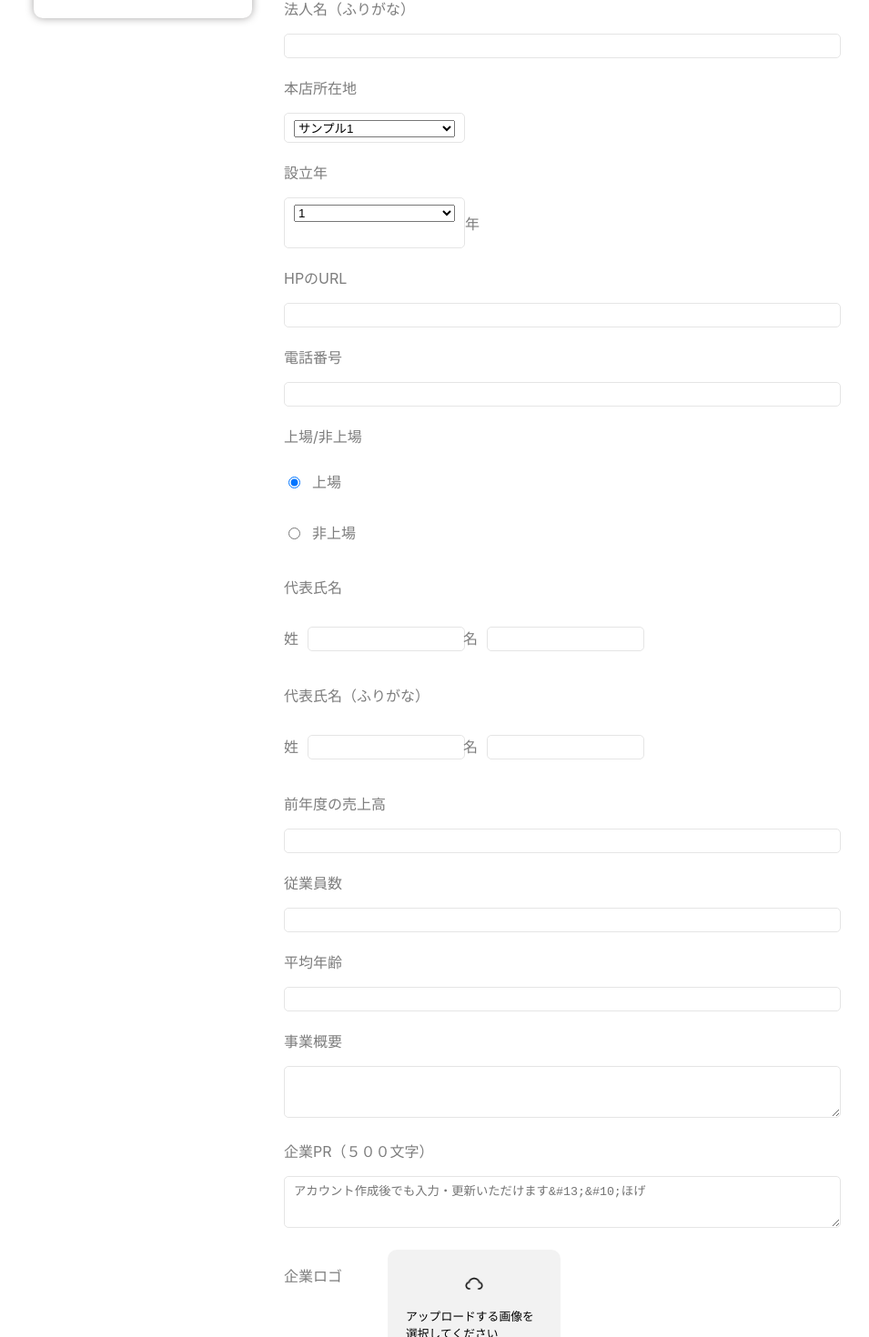
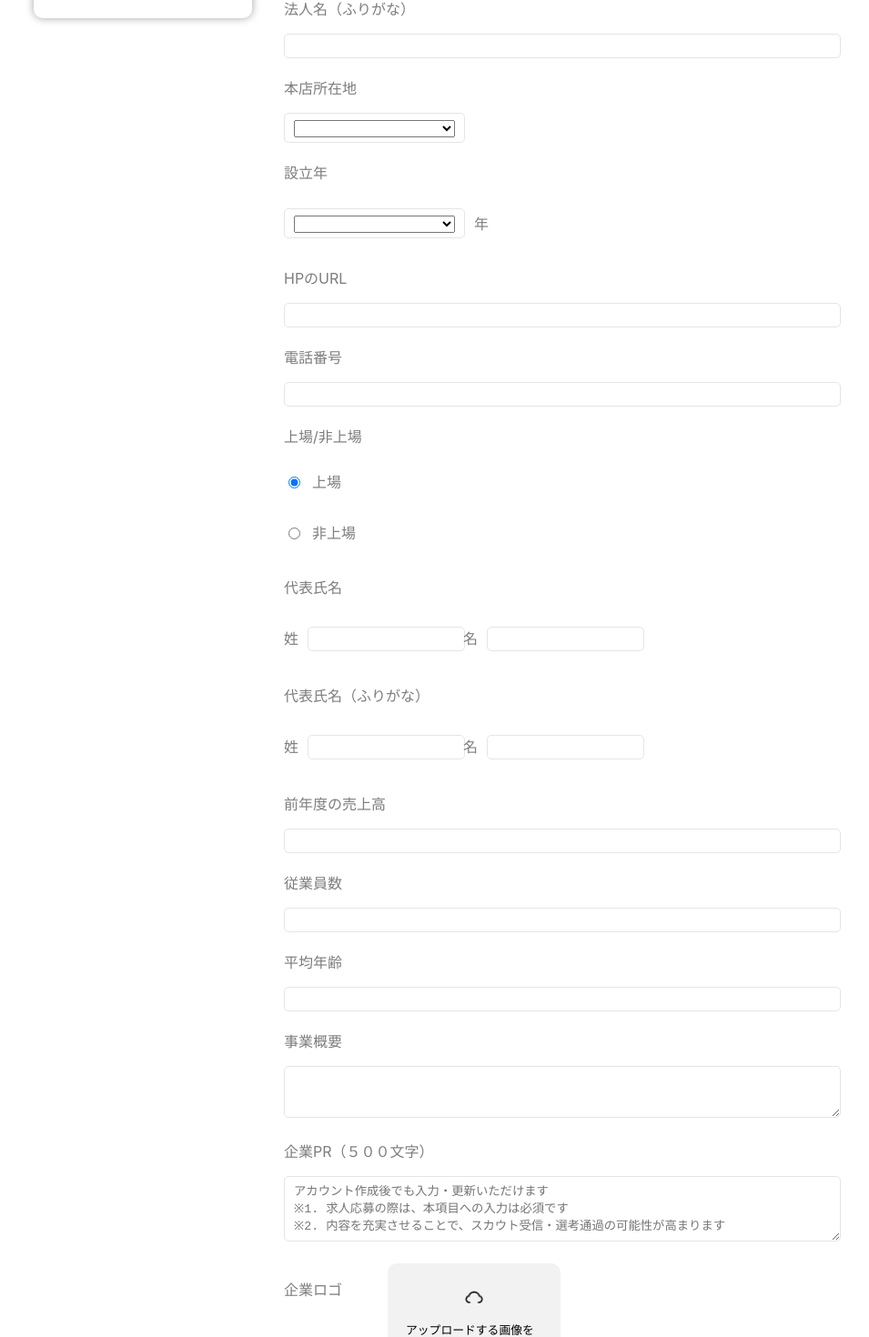
Before and after one commit to yoseei/gulliver_works_account, a React app: page /corporateregistration in a window 1280 px wide. Shown: the part 237-1707 px from the top of the page at 91% size, without its empty margins (33-988 px from the left). Built offline with nearby package versions, Linux system fonts and the light colour scheme.

Commit message:
CorporateRegistration.tsxのコーディング一通り完了

```diff
--- a/src/components/textarea/Textarea.tsx
+++ b/src/components/textarea/Textarea.tsx
@@ -11,7 +11,7 @@ const Textarea = ({ name, placeholder, rows, title }: PropsType) => {
   return (
     <div className={styles.root}>
       <p>{title}</p>
-      <textarea rows={rows} name={name} placeholder={placeholder} />
+      <textarea rows={rows} name={name} placeholder={placeholder}></textarea>
     </div>
   );
 };
--- a/src/scenes/corporateRegistration/CorporateRegistration.module.scss
+++ b/src/scenes/corporateRegistration/CorporateRegistration.module.scss
@@ -1,5 +1,4 @@
 .root {
-  height: 100vh;
   padding: 50px;
   .sideContainer {
     position: absolute;
@@ -12,11 +11,14 @@
     }
     .selectBoxContainer {
       margin-bottom: 20px;
+
       p {
         color: #7d7d7d;
       }
       .selectBoxWrapper {
         display: flex;
+        gap: 10px;
+        align-items: center;
       }
       .selectBox {
         width: 30%;
@@ -24,6 +26,7 @@
         border-radius: 5px;
         padding: 5px 10px;
         select {
+          cursor: pointer;
           width: 100%;
           -webkit-appearance: auto;
         }
--- a/src/scenes/corporateRegistration/CorporateRegistration.tsx
+++ b/src/scenes/corporateRegistration/CorporateRegistration.tsx
@@ -28,6 +28,7 @@ const CorporateRegistration = () => {
             <div>
               <div className={styles.selectBox}>
                 <select name="HeadOfficeLocation">
+                  <option value=""></option>
                   <option value="sample1">サンプル1</option>
                   <option value="sample2">サンプル2</option>
                   <option value="sample3">サンプル3</option>
@@ -41,6 +42,7 @@ const CorporateRegistration = () => {
             <div className={styles.selectBoxWrapper}>
               <div className={styles.selectBox}>
                 <select name="HeadOfficeLocation">
+                  <option value=""></option>
                   <option value="1">1</option>
                   <option value="2">2</option>
                   <option value="3">3</option>
@@ -104,10 +106,8 @@ const CorporateRegistration = () => {
           <Textarea rows={3} name={"businessSummery"} title={"事業概要"} />
           <Textarea
             name={"businessSummery"}
-            placeholder={
-              "アカウント作成後でも入力・更新いただけます&#13;&#10;ほげ"
-            }
-            rows={3}
+            placeholder="アカウント作成後でも入力・更新いただけます&#13;&#10;※1. 求人応募の際は、本項目への入力は必須です&#13;&#10;※2. 内容を充実させることで、スカウト受信・選考通過の可能性が高まります"
+            rows={4}
             title={"企業PR（５００文字）"}
           />
           <div className={styles.logoContainer}>
```
